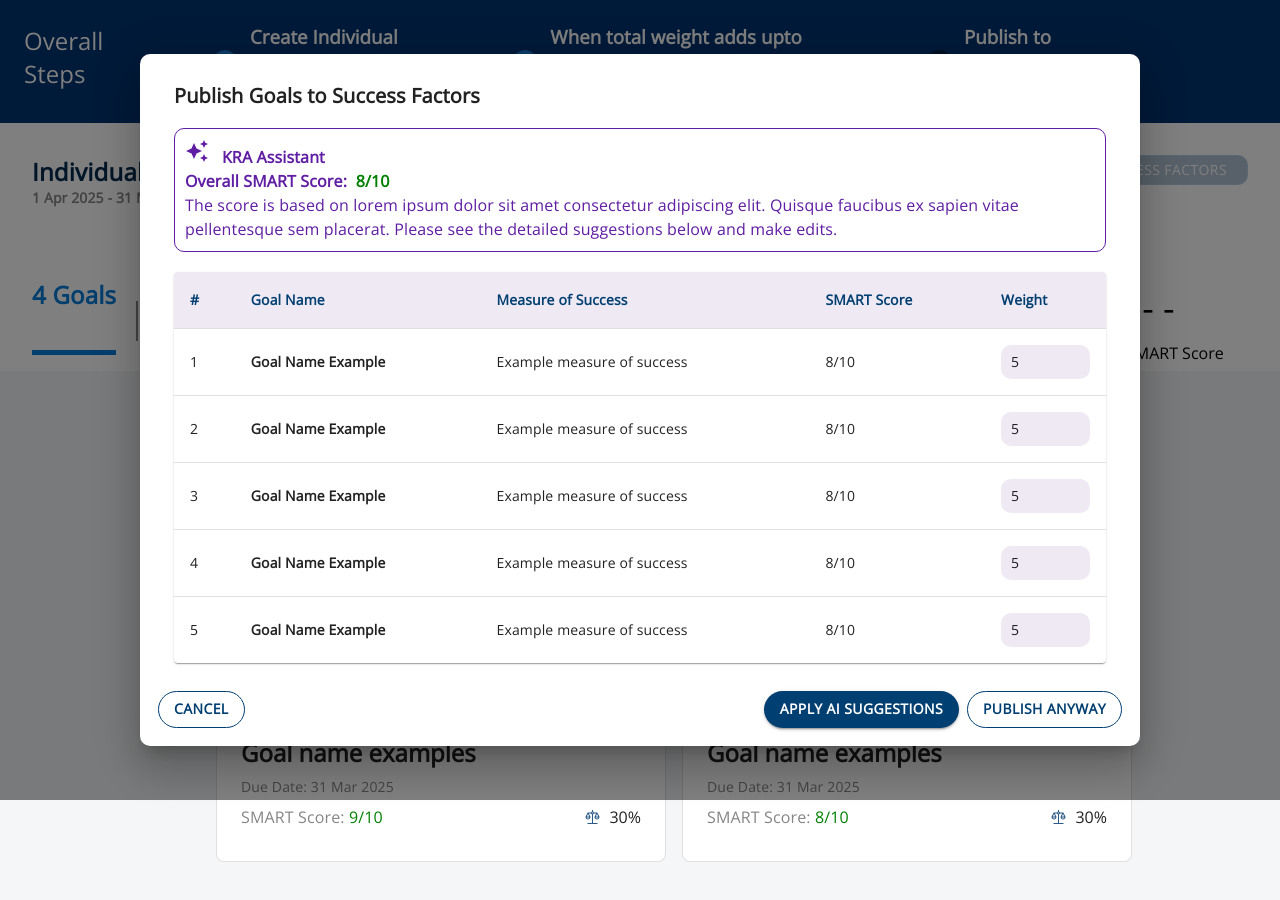
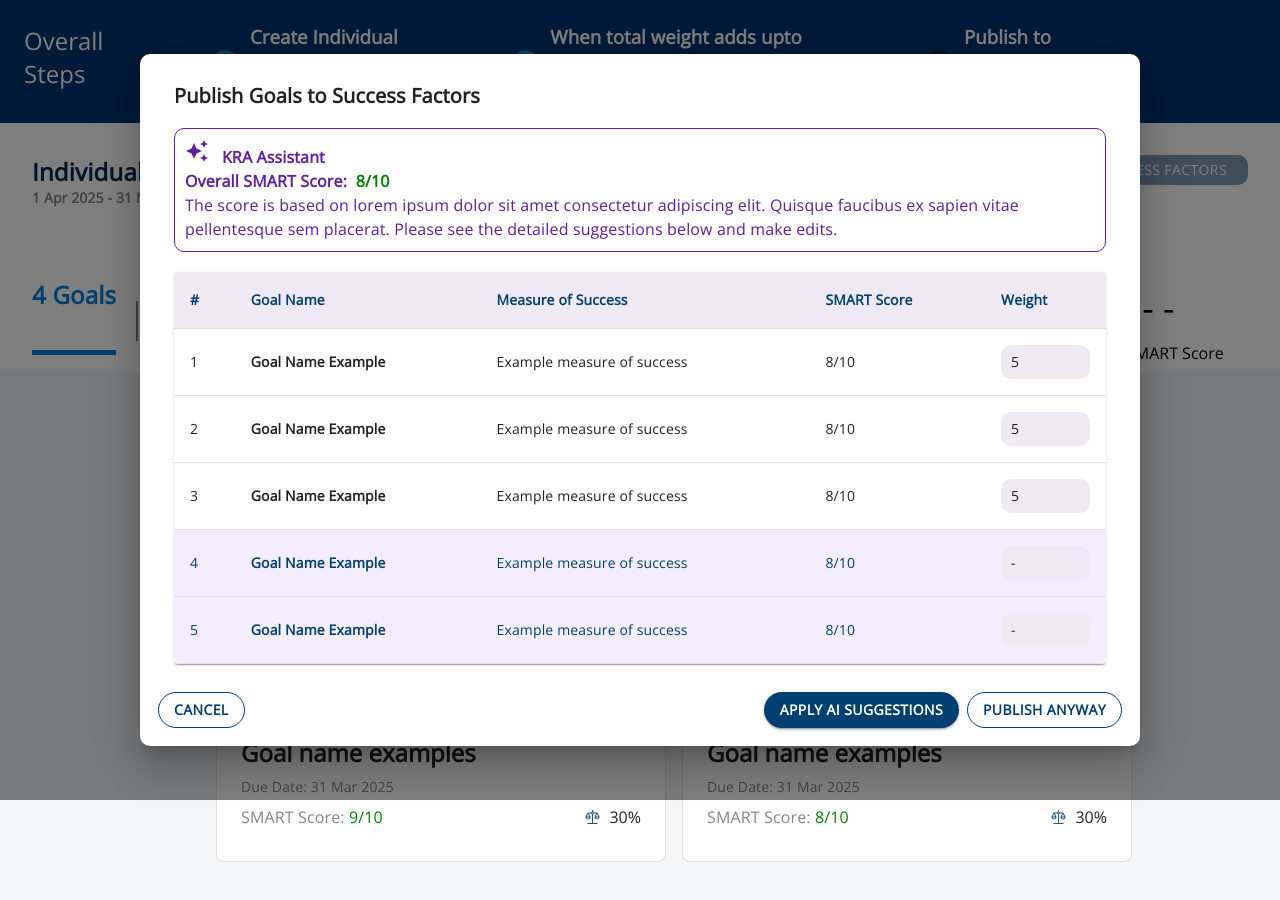
Before and after one commit to sajalgupta02/bain-ts-app, a React (Create React App) app: page / in a window 1280 px wide. Both pictures are taken after a click on the button "EVALUATE OVERALL SMART SCORE". Shown: the top 900 px of the page. Built offline with nearby package versions, Linux system fonts and the light colour scheme; some icons are missing.

Commit message:
new changes

```diff
--- a/src/components/GoalsDashboard.tsx
+++ b/src/components/GoalsDashboard.tsx
@@ -5,7 +5,7 @@ import AutoAwesomeIcon from "@mui/icons-material/AutoAwesome";
 import GoalsAccordion from "./GoalsAccordion";
 import { useNavigate } from "react-router-dom";
 import ReusableStepper from "./ReusableStepper";
-import { useCallback, useState } from "react";
+import {  useState } from "react";
 import EvaluateSmartScoreDialog from "./dialogs/EvaluateSmartScoreDialog";
 import { getIndianFinancialYearDates } from "../reusables/utils";
 import {
@@ -28,8 +28,10 @@ const GoalDashboard = () => {
     openTrainingRecommendationDialog,
     setOpenTrainingRecommendationDialog,
   ] = useState(false);
+
   const [isPublishAnywayBtnClicked, setIsPublishAnywayBtnClicked] =
     useState(false);
+
   const [publishToSFActiveBtn, setPublishToSFActiveBtn] = useState(false);
   // const [isPublishSuccessFul, setIsPublishSuccessFul] = useState(false);
   // const [isManagerFeedbackAvailable, setIsManagerFeedbackAvailable] =
@@ -48,12 +50,12 @@ const GoalDashboard = () => {
     navigate("/createGoal", { state: { goalsData: goals } });
   };
 
-  const handlePublishToggle = useCallback(
-    (newValue: boolean) => {
-      setIsPublishAnywayBtnClicked(newValue);
-    },
-    [] // Empty dependency array (setter is stable)
-  );
+  // const handlePublishToggle = useCallback(
+  //   (newValue: boolean) => {
+  //     setIsPublishAnywayBtnClicked(newValue);
+  //   },
+  //   [] // Empty dependency array (setter is stable)
+  // );
 
   const evaluateSmartScore = () => {
     setActiveStep(1);
@@ -102,7 +104,7 @@ const GoalDashboard = () => {
             <Button
               disabled={totalWeight !== 100}
               onClick={evaluateSmartScore}
-              className={`smartScoreBtn btnCss ${
+              className={`normalBtnCSS btnCss ${
                 totalWeight === 100
                   ? "smartScoreBtnOn100"
                   : "smartScoreBtnNotOn100"
@@ -111,9 +113,11 @@ const GoalDashboard = () => {
               <AutoAwesomeIcon fontSize="small" /> &nbsp; {SMART_SCORE}
             </Button>
             <Button
-              // disabled={!publishToSFActiveBtn}
+              disabled={!publishToSFActiveBtn}
               onClick={publishToSF}
-              className="publishBtn btnCss"
+              className={`normalBtnCSS btnCss ${
+                publishToSFActiveBtn ? "publishActiveBtn" : "publishDisableBtn"
+              }`}
               variant="outlined"
             >
               {PUBLISH_TO_SF}
@@ -182,7 +186,7 @@ const GoalDashboard = () => {
           openEvaluateGoalDialog={openEvaluateGoalDialog}
           setOpenEvaluateGoalDialog={setOpenEvaluateGoalDialog}
           isPublishAnywayBtnClicked={isPublishAnywayBtnClicked}
-          setIsPublishAnywayBtnClicked={handlePublishToggle}
+          setIsPublishAnywayBtnClicked={setIsPublishAnywayBtnClicked}
           publishToSFActiveBtn={publishToSFActiveBtn}
           setPublishToSFActiveBtn={setPublishToSFActiveBtn}
         />
--- a/src/components/dialogs/EvaluateSmartScoreDialog.tsx
+++ b/src/components/dialogs/EvaluateSmartScoreDialog.tsx
@@ -53,6 +53,7 @@ function EvaluateSmartScoreDialog({
 
   const handleClose = () => {
     setOpenEvaluateGoalDialog(false);
+    setPublishToSFActiveBtn(false);
     navigate("/");
   };
 
--- a/src/components/smartEvaluation/KRAApiRespTable.tsx
+++ b/src/components/smartEvaluation/KRAApiRespTable.tsx
@@ -16,17 +16,53 @@ function createData(
   goalName: string,
   measureOfSuccess: string,
   smartScore: string,
-  weight: number
+  weight: string,
+  isNew: boolean
 ) {
-  return { id, goalName, measureOfSuccess, smartScore, weight };
+  return { id, goalName, measureOfSuccess, smartScore, weight, isNew };
 }
 
 const rows = [
-  createData(1, "Goal Name Example", "Example measure of success", "8/10", 5),
-  createData(2, "Goal Name Example", "Example measure of success", "8/10", 5),
-  createData(3, "Goal Name Example", "Example measure of success", "8/10", 5),
-  createData(4, "Goal Name Example", "Example measure of success", "8/10", 5),
-  createData(5, "Goal Name Example", "Example measure of success", "8/10", 5),
+  createData(
+    1,
+    "Goal Name Example",
+    "Example measure of success",
+    "8/10",
+    "5",
+    false
+  ),
+  createData(
+    2,
+    "Goal Name Example",
+    "Example measure of success",
+    "8/10",
+    "5",
+    false
+  ),
+  createData(
+    3,
+    "Goal Name Example",
+    "Example measure of success",
+    "8/10",
+    "5",
+    false
+  ),
+  createData(
+    4,
+    "Goal Name Example",
+    "Example measure of success",
+    "8/10",
+    "-",
+    true
+  ),
+  createData(
+    5,
+    "Goal Name Example",
+    "Example measure of success",
+    "8/10",
+    "-",
+    true
+  ),
 ];
 
 export default function KRAApiRespTable() {
@@ -88,14 +124,26 @@ export default function KRAApiRespTable() {
             {rows.map((row) => (
               <TableRow
                 key={row.id}
-                sx={{ "&:last-child td, &:last-child th": { border: 0 } }}
+                sx={row.isNew ? { background: "#f3edff" } : {}}
               >
-                <TableCell component="th" scope="row">
+                <TableCell
+                  sx={row.isNew ? { color: "#003f72" } : {}}
+                  component="th"
+                  scope="row"
+                >
                   {row.id}
                 </TableCell>
-                <TableCell sx={{ fontWeight: 700 }}>{row.goalName}</TableCell>
-                <TableCell>{row.measureOfSuccess}</TableCell>
-                <TableCell>{row.smartScore}</TableCell>
+                <TableCell
+                  sx={{ fontWeight: 700, color: row.isNew ? "#003f72" : "" }}
+                >
+                  {row.goalName}
+                </TableCell>
+                <TableCell sx={row.isNew ? { color: "#003f72" } : {}}>
+                  {row.measureOfSuccess}
+                </TableCell>
+                <TableCell sx={row.isNew ? { color: "#003f72" } : {}}>
+                  {row.smartScore}
+                </TableCell>
                 <TableCell>
                   <Box
                     sx={{
--- /dev/null
+++ b/src/components/smartEvaluation/style.css
@@ -0,0 +1,3 @@
+.newTableRow {
+  background: #f3edff !important;
+}
--- a/src/components/style.css
+++ b/src/components/style.css
@@ -40,7 +40,7 @@
   font-size: 24px;
 }
 
-.smartScoreBtn {
+.normalBtnCSS {
   border-radius: 10px !important;
   color: white !important;
 }
@@ -64,16 +64,18 @@
   );
 }
 
-.publishBtn {
-  border-radius: 10px !important;
-  opacity: 0.3;
+.publishActiveBtn {
   background: #003f72 !important;
-  color: white !important;
+}
+
+.publishDisableBtn {
+  opacity: 0.5;
+  background: #003f72 !important;
 }
 
 .createGoalBtn {
   border-radius: 10px !important;
-  background: var(--lt-blue, #003f72);
+  background: #003f72;
 }
 
 .heading {
```
